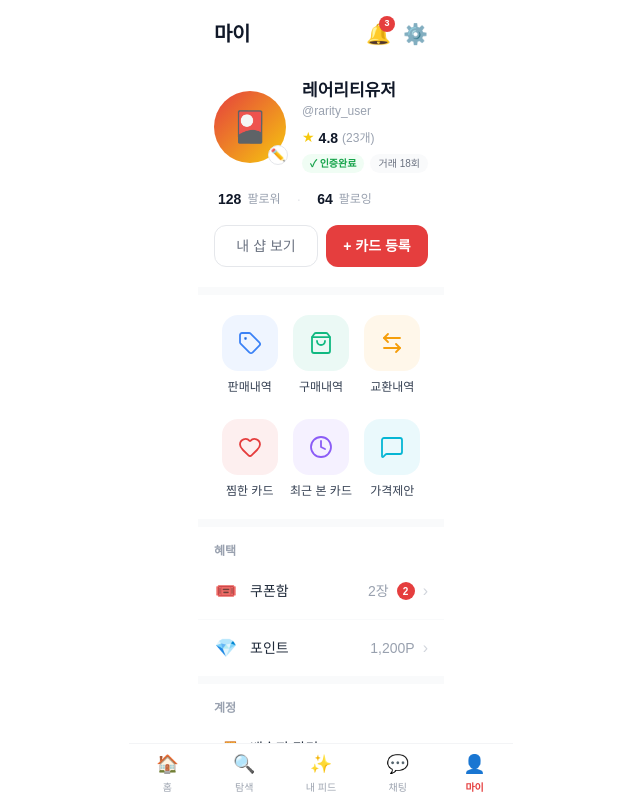
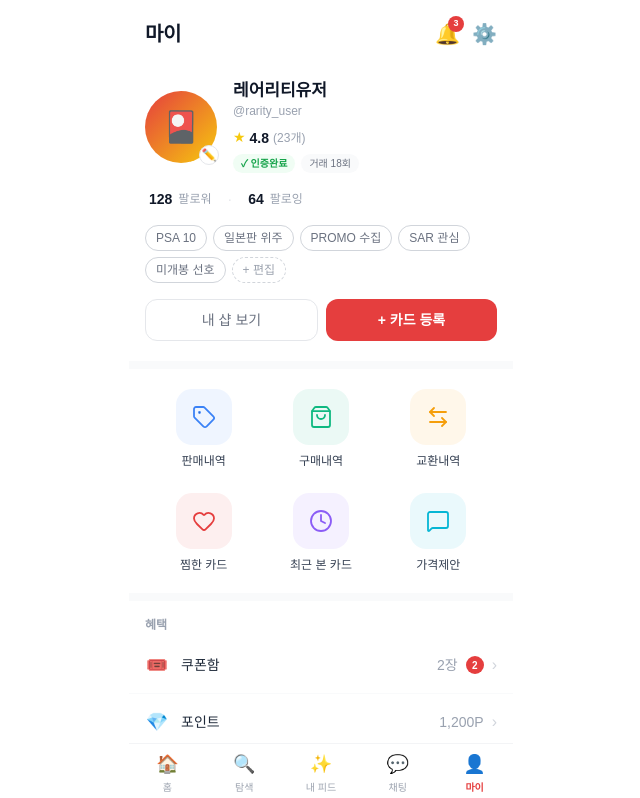
Before and after one commit to dlgusdn5618-tech/rarity-tcg, a Next.js app: page /mypage in a window 1280 px wide. Shown: the top 798 px of the page, without its empty margins (319-959 px from the left). Built offline with nearby package versions, Linux system fonts and the light colour scheme.

Commit message:
feat: 마이페이지 컬렉터 태그 추가
프로필 하단에 outline chip 스타일 컬렉터 성향 태그 표시
(PSA 10, 일본판 위주, PROMO 수집, SAR 관심, 미개봉 선호)
흑백/회색 중심, 점선 편집 버튼 포함

Co-Authored-By: Claude Sonnet 4.6 <noreply@anthropic.com>

```diff
--- a/src/app/mypage/page.tsx
+++ b/src/app/mypage/page.tsx
@@ -133,6 +133,25 @@ export default function MyPage() {
           </button>
         </div>
 
+        {/* 컬렉터 태그 */}
+        <div className="flex flex-wrap gap-1.5 mt-4">
+          {["PSA 10", "일본판 위주", "PROMO 수집", "SAR 관심", "미개봉 선호"].map((tag) => (
+            <span
+              key={tag}
+              className="text-xs px-2.5 py-1 rounded-full"
+              style={{ border: "1px solid #d1d5db", color: "#6b7280", fontWeight: 500 }}
+            >
+              {tag}
+            </span>
+          ))}
+          <span
+            className="text-xs px-2.5 py-1 rounded-full cursor-pointer"
+            style={{ border: "1px dashed #d1d5db", color: "#9ca3af", fontWeight: 400 }}
+          >
+            + 편집
+          </span>
+        </div>
+
         {/* 버튼 — 보조(아웃라인) + 주요(채움) */}
         <div className="flex gap-2 mt-4">
           <button
```
